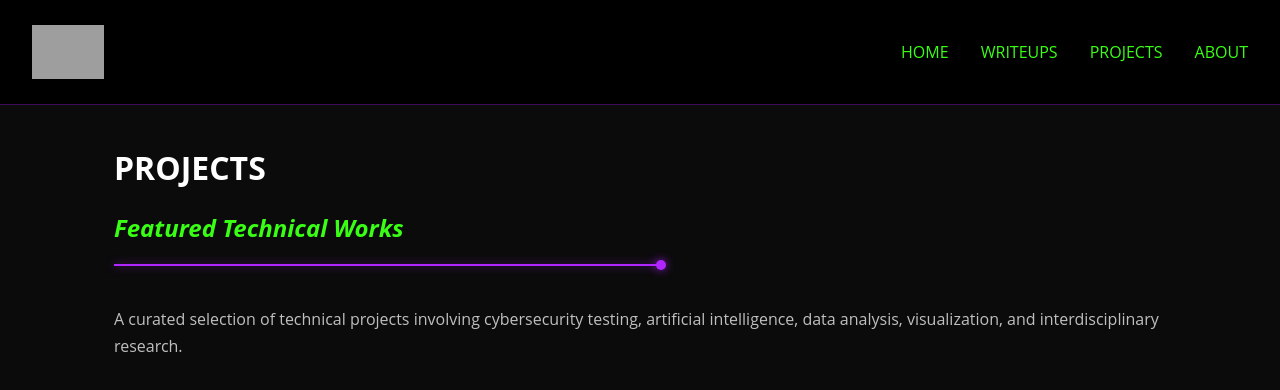
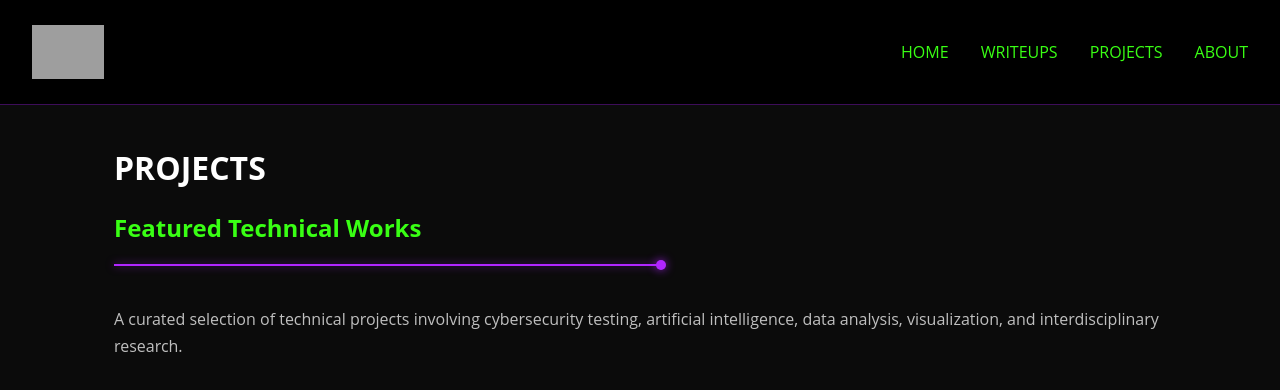
Before and after one commit to glsanclem/silvrnebyxlab, a Jekyll site: the page built from projects.md, in a window 1280 px wide. Shown: the top 390 px of the page. Built offline with Jekyll 4.4.1, drawn with Linux system fonts in a browser that asks for light colours; grey boxes are pictures that could not be loaded.

```diff
--- a/projects.md
+++ b/projects.md
@@ -5,7 +5,7 @@ title: "Projects"
 
 # PROJECTS
 
-## *Featured Technical Works*
+## Featured Technical Works
 
 <div class="network_divider"></div>
 
```
